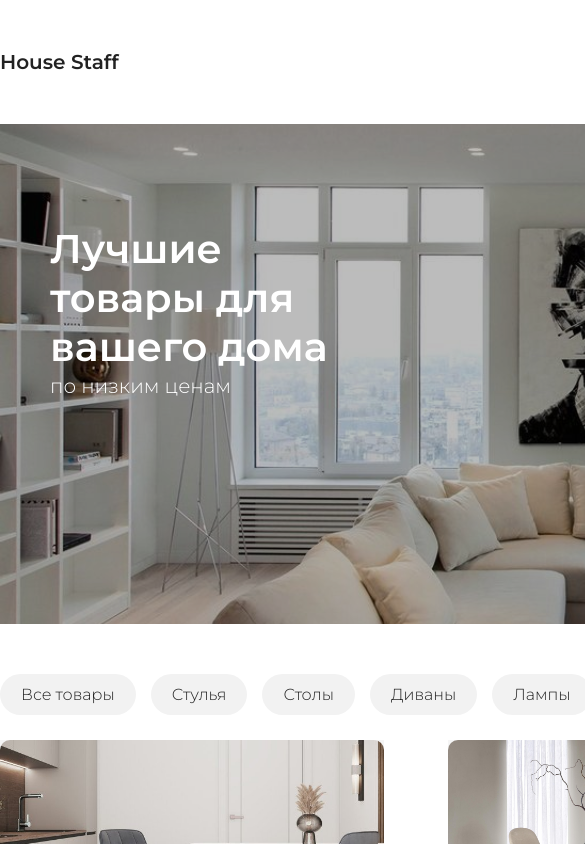
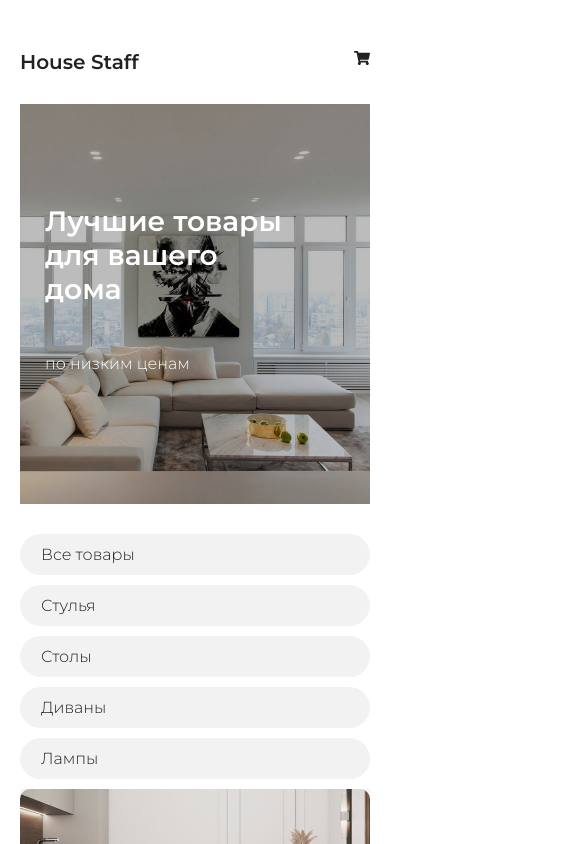
Before and after one commit to horoshopodumaj/shop_on_React, a React (Create React App) app in the folder shop/: page / in a window 390 px wide. Shown: the top 844 px of the page, 585 px wide, since content can reach past the window. Built offline with nearby package versions, Linux system fonts and the light colour scheme.

Commit message:
added adaptive

```diff
--- a/shop/src/index.css
+++ b/shop/src/index.css
@@ -13,7 +13,7 @@ body {
 }
 
 .wrapper {
-    width: 1280px;
+    max-width: 1280px;
     margin: 50px auto;
 }
 
@@ -282,3 +282,43 @@ footer {
     text-align: center;
     margin-top: 100px;
 }
+
+@media screen and (max-width: 1310px) {
+    .wrapper {
+        padding: 0 20px;
+    }
+}
+@media screen and (max-width: 768px) {
+    main .item {
+        width: 100%;
+        margin-bottom: 20px;
+    }
+}
+@media screen and (max-width: 500px) {
+    header ul.nav {
+        display: none;
+    }
+
+    header .presentation::after {
+        width: 240px;
+        font-size: 28px;
+        left: 25px;
+    }
+    header .presentation::before {
+        width: 240px;
+        font-size: 16px;
+        left: 25px;
+    }
+
+    .categories div {
+        display: flex;
+        padding: 10px 20px;
+        margin-bottom: 10px;
+        margin-right: 0px;
+    }
+
+    header .presentation {
+        margin: 30px 0;
+        height: 400px;
+    }
+}
```
